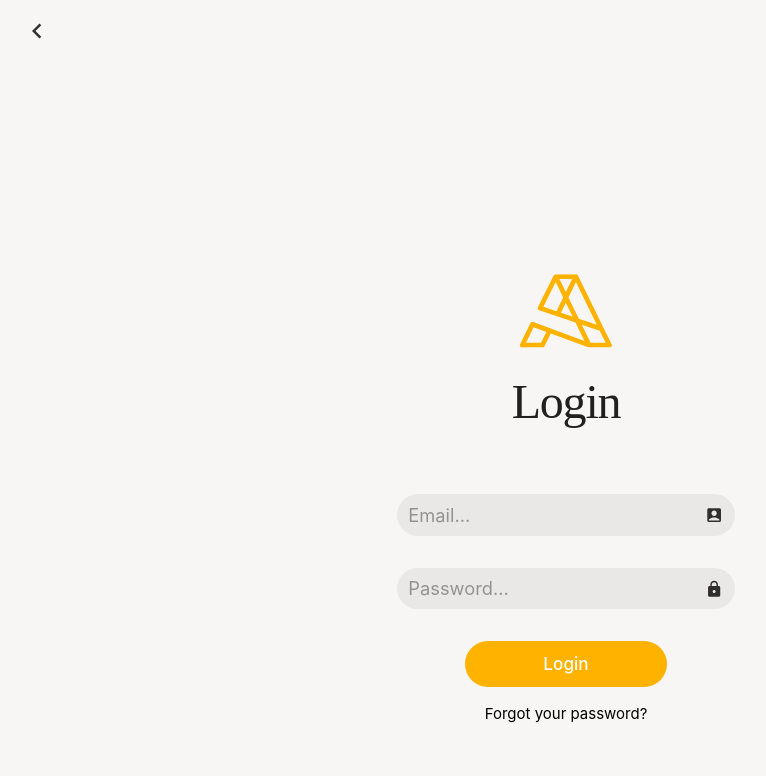
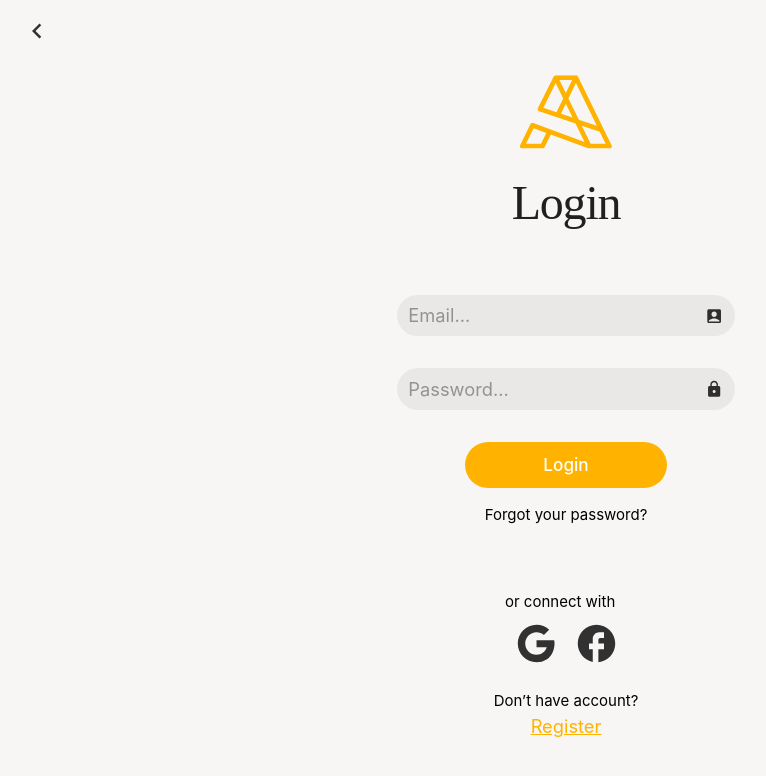
Before and after one commit to dimitur2204/artem, a React (Create React App) app in the folder artem-frontend/: page /artem/login in a window 1280 px wide. Shown: the top 776 px of the page, without its empty margins (74-840 px from the left). Built offline with nearby package versions, Linux system fonts and the light colour scheme; no server answers; a web font is replaced by a local one.

Commit message:
Add padding to navigation and login page

```diff
--- a/artem-frontend/src/components/BottomNavigation.jsx
+++ b/artem-frontend/src/components/BottomNavigation.jsx
@@ -30,6 +30,7 @@ export default function BottomNavigation() {
         onChange={(event, newValue) => {
           setValue(newValue);
         }}
+        sx={{py: theme.spacing(1)}}
       >
         <BottomNavigationAction
           icon={
--- a/artem-frontend/src/components/account/AccountForm.jsx
+++ b/artem-frontend/src/components/account/AccountForm.jsx
@@ -34,7 +34,6 @@ function AccountForm({ type, onSubmit, error, loading }) {
         style={{
           display: "flex",
           flexDirection: "column",
-          margin: "18% 15% 0 15%",
           alignItems: "center",
         }}
       >
@@ -142,7 +141,7 @@ function AccountForm({ type, onSubmit, error, loading }) {
         {/* if a user does not have an account yet, register option */}
         {/* possibility to log in with google */}
 
-        <div style={{ marginTop: "30%" }}>
+        <div style={{ marginTop: theme.spacing(8) }}>
           <Typography sx={{fontSize:"15px"}}>or connect with </Typography>
             <IconButton
               aria-label="Sign in with Google"
```
